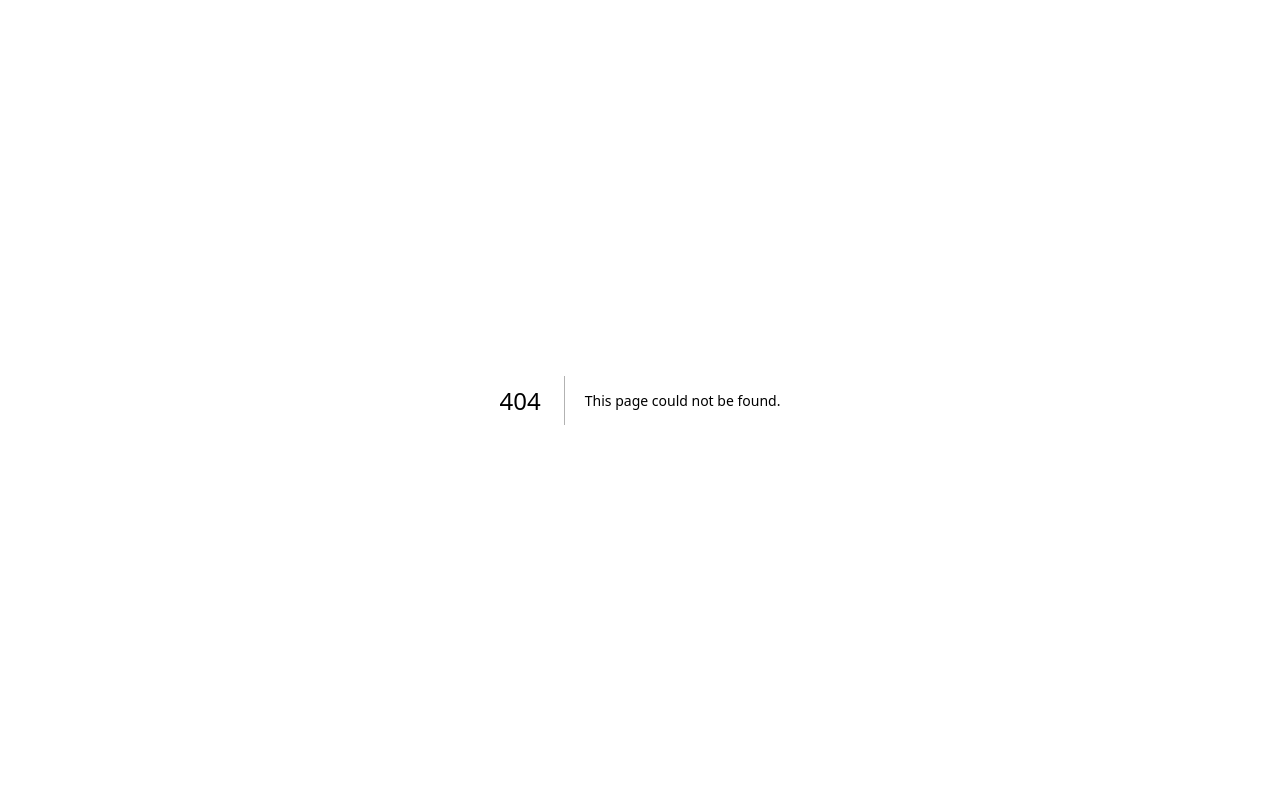
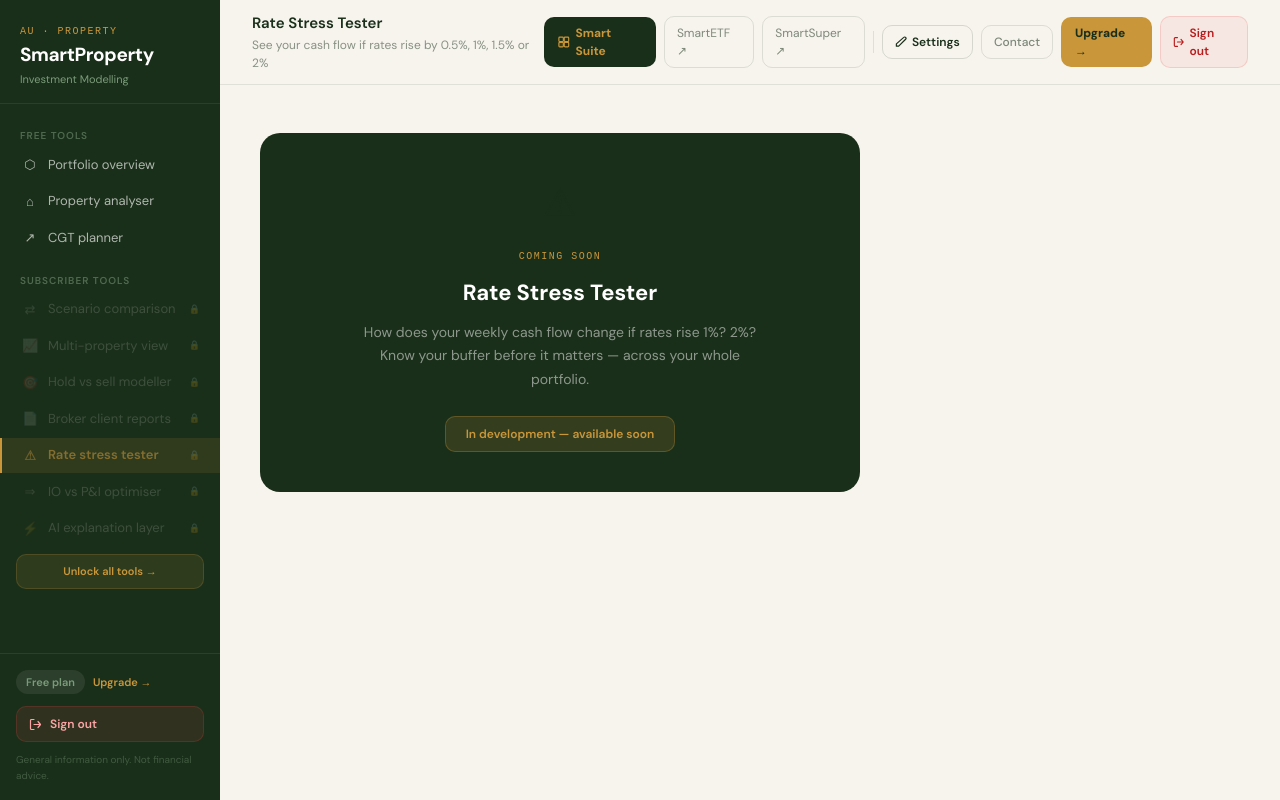
Before and after one commit to mbf2756/smartproperty, a Next.js app: page /stress in a window 1280 px wide. Before the commit this address had no page. Built offline with nearby package versions, Linux system fonts and the light colour scheme; no server answers.

Commit message:
Add Rate Stress Tester page with placeholder content

```diff
--- /dev/null
+++ b/src/app/(dashboard)/stress/page.tsx
@@ -0,0 +1,19 @@
+import { DashboardTopbar } from '@/components/DashboardTopbar'
+export default function Page() {
+  return (
+    <div>
+      <DashboardTopbar title="Rate Stress Tester" subtitle="See your cash flow if rates rise by 0.5%, 1%, 1.5% or 2%" />
+      <div style={{ padding: '48px 40px', maxWidth: 680 }}>
+        <div style={{ background: '#1A2F1A', borderRadius: 20, padding: '40px', textAlign: 'center' }}>
+          <div style={{ fontSize: 40, marginBottom: 16 }}>⚠</div>
+          <div style={{ fontFamily: 'monospace', fontSize: 10, color: '#C9963A', letterSpacing: '0.15em', textTransform: 'uppercase', marginBottom: 12 }}>Coming soon</div>
+          <h2 style={{ fontSize: 22, fontWeight: 700, color: 'white', marginBottom: 12 }}>Rate Stress Tester</h2>
+          <p style={{ fontSize: 14, color: 'rgba(255,255,255,0.5)', lineHeight: 1.7, maxWidth: 420, margin: '0 auto 24px' }}>
+            How does your weekly cash flow change if rates rise 1%? 2%? Know your buffer before it matters — across your whole portfolio.
+          </p>
+          <div style={{ display: 'inline-block', padding: '8px 20px', borderRadius: 10, background: 'rgba(201,150,58,0.15)', border: '1px solid rgba(201,150,58,0.3)', fontSize: 12, color: '#C9963A', fontWeight: 600 }}>In development — available soon</div>
+        </div>
+      </div>
+    </div>
+  )
+}
```
